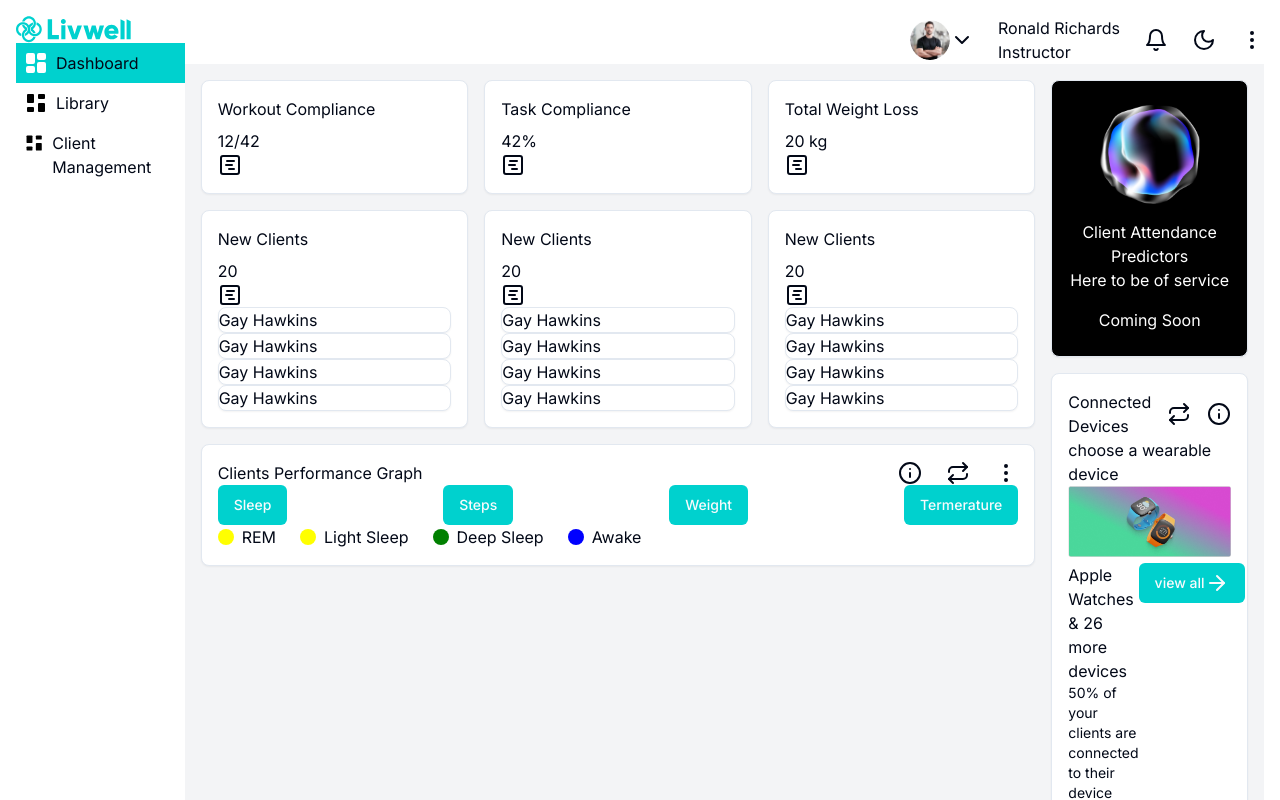
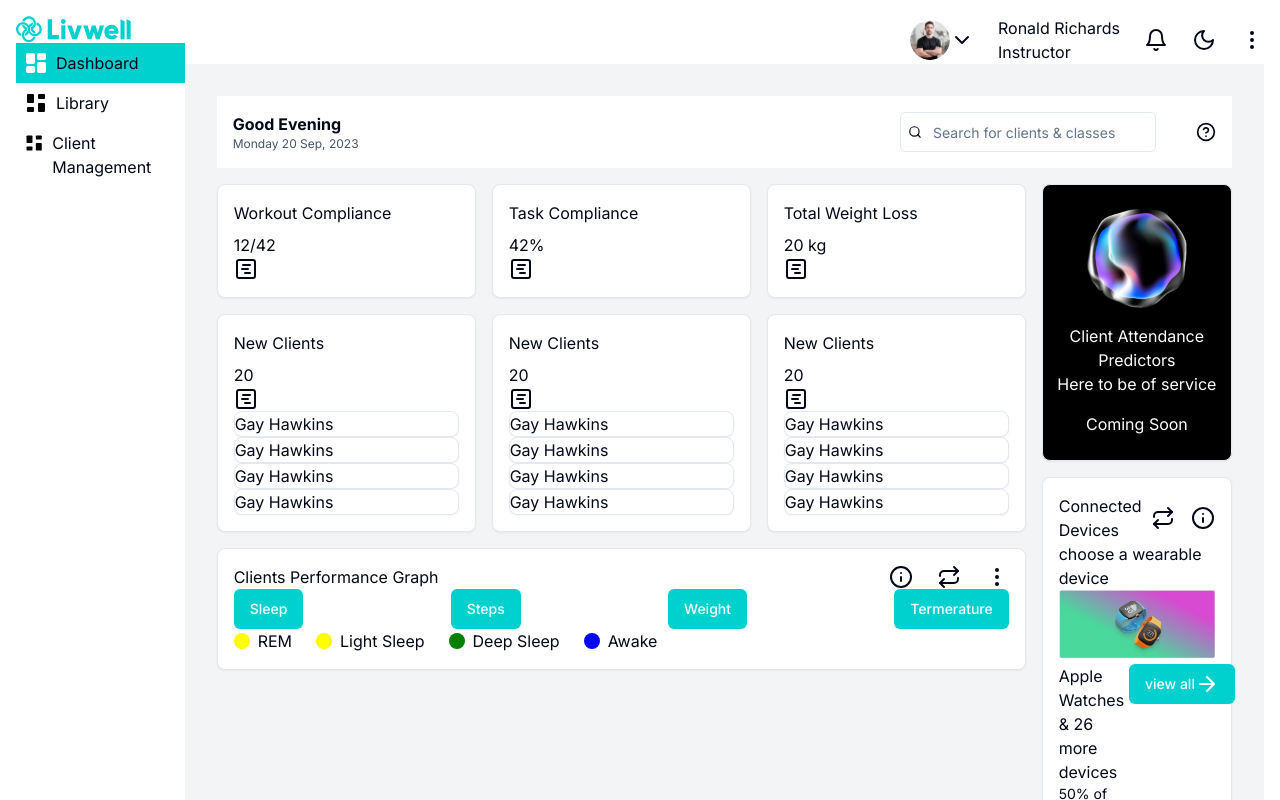
Before and after one commit to MichaelBoyo/lw-task, a Next.js app: page / in a window 1280 px wide. Shown: the top 800 px of the page. Built offline with nearby package versions, Linux system fonts and the light colour scheme.

Commit message:
feat: Add search functionality to dashboard page

```diff
--- a/app/page.tsx
+++ b/app/page.tsx
@@ -1,19 +1,38 @@
 import { GraphData } from "@/components/graph-data";
 import { Button } from "@/components/ui/button";
 import { Card } from "@/components/ui/card";
+import { Input } from "@/components/ui/input";
 import { MAIN_CARDS_DATA, SECONDARY_CARDS_DATA } from "@/constants/dummy.data";
 import {
   ArrowRight,
   BarChart2,
+  CircleHelp,
   GanttChartSquare,
   Info,
   Repeat,
+  Search,
 } from "lucide-react";
 import Image from "next/image";
 
 const DashBoard = () => {
   return (
-    <div className="space-y-4">
+    <div className="space-y-4 p-4">
+      <div className="bg-white flex justify-between items-center p-4">
+        <div>
+          <p className="font-bold text-[16px]">Good Evening</p>
+          <p className="text-xs text-slate-600">Monday 20 Sep, 2023</p>
+        </div>
+        <div className="flex items-center space-x-10">
+          <div className="relative">
+            <Search className="absolute top-[13px] left-2" size={14} />
+            <Input
+              placeholder="Search for clients & classes"
+              className="pl-8"
+            />
+          </div>
+          <CircleHelp size={20} />
+        </div>
+      </div>
       <div className="grid grid-cols-5 gap-4">
         <div className="col-span-4 space-y-4">
           <SectionOne />
--- /dev/null
+++ b/components/ui/input.tsx
@@ -0,0 +1,25 @@
+import * as React from "react"
+
+import { cn } from "@/lib/utils"
+
+export interface InputProps
+  extends React.InputHTMLAttributes<HTMLInputElement> {}
+
+const Input = React.forwardRef<HTMLInputElement, InputProps>(
+  ({ className, type, ...props }, ref) => {
+    return (
+      <input
+        type={type}
+        className={cn(
+          "flex h-10 w-full rounded-md border border-input bg-background px-3 py-2 text-sm ring-offset-background file:border-0 file:bg-transparent file:text-sm file:font-medium placeholder:text-muted-foreground focus-visible:outline-none focus-visible:ring-2 focus-visible:ring-ring focus-visible:ring-offset-2 disabled:cursor-not-allowed disabled:opacity-50",
+          className
+        )}
+        ref={ref}
+        {...props}
+      />
+    )
+  }
+)
+Input.displayName = "Input"
+
+export { Input }
```
